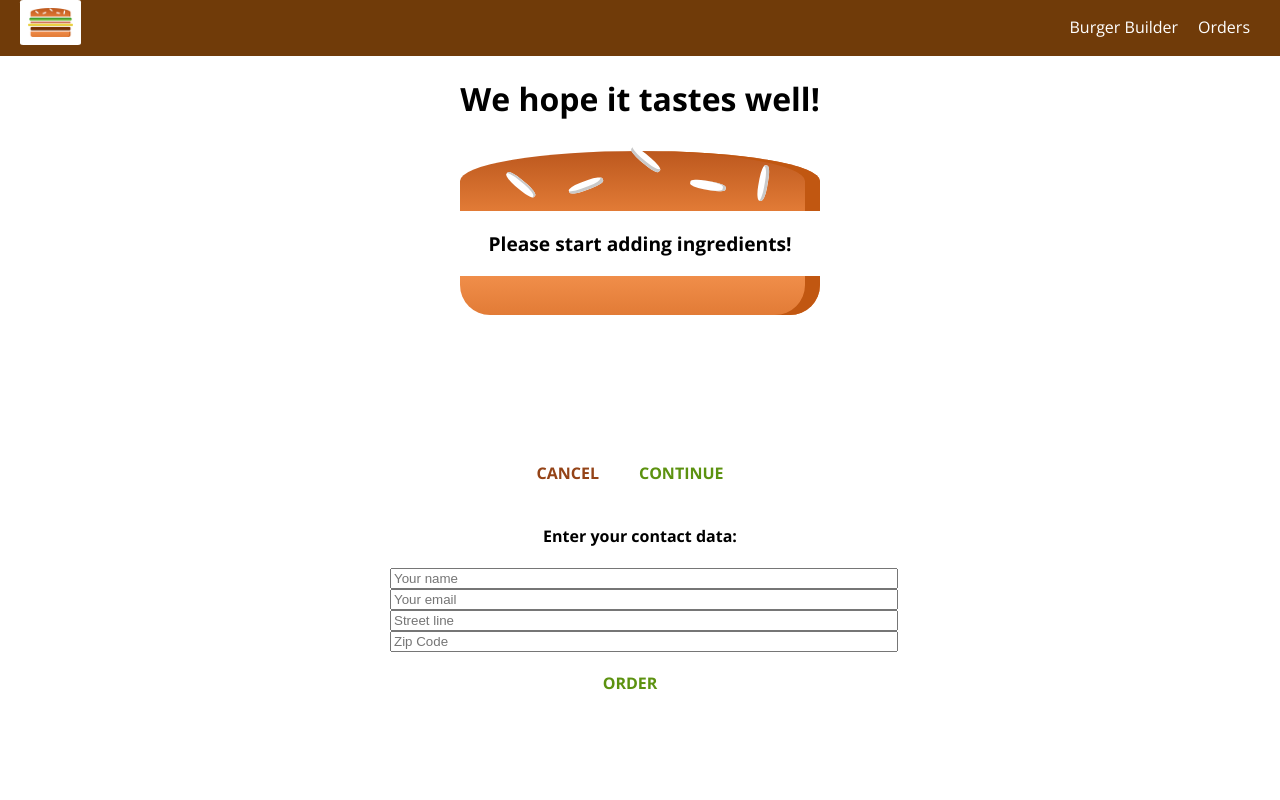
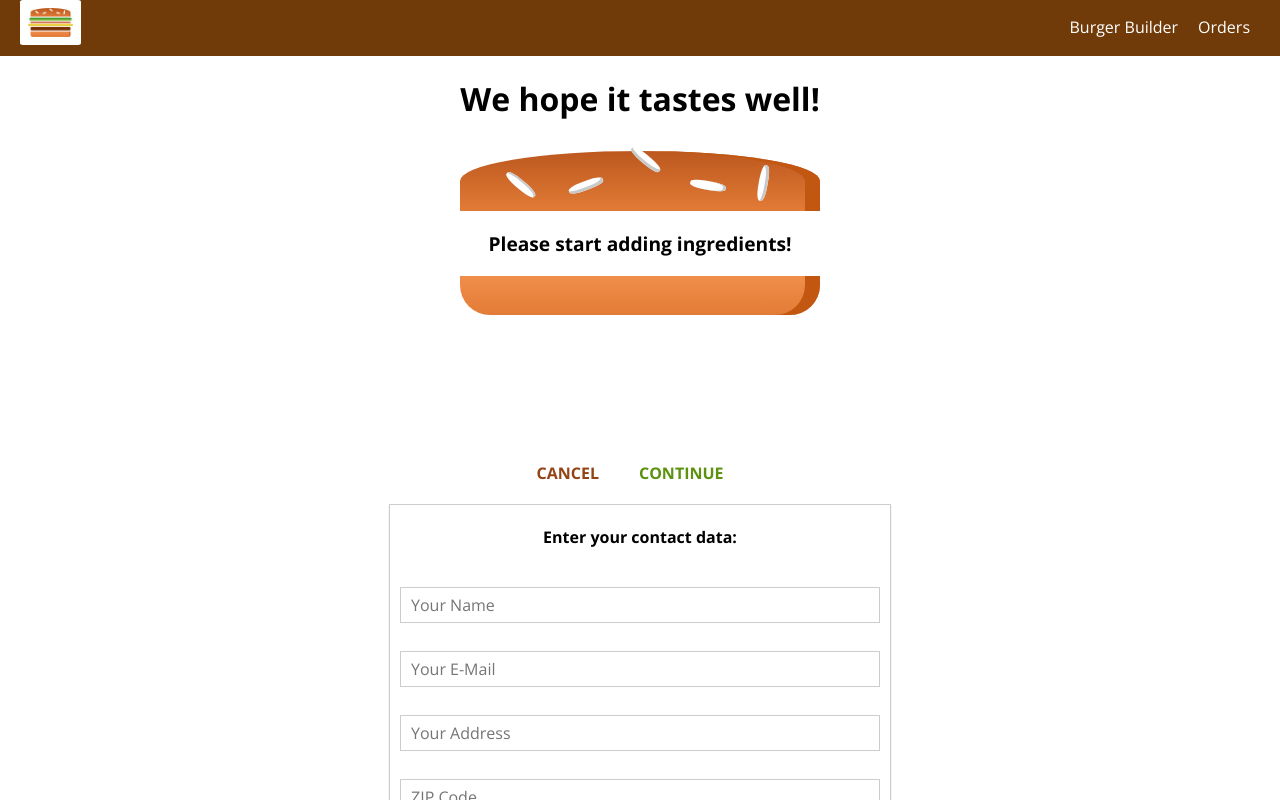
Before and after one commit to MGYOSBEL/burger-king, a React (Create React App) app: page /checkout in a window 1280 px wide. Both pictures are taken after a click on the button "CONTINUE". Shown: the top 800 px of the page. Built offline with nearby package versions, Linux system fonts and the light colour scheme.

Commit message:
- Created a custom Input element. - Created a formState wit a JS config object - Generated the order Form dinamically, based on the form state.

```diff
--- /dev/null
+++ b/src/components/UI/Input/Input.js
@@ -0,0 +1,44 @@
+import React from "react";
+import classes from "./Input.module.css";
+
+const input = (props) => {
+  let inputElement = null;
+  switch (props.elementType) {
+    case "input":
+      inputElement = (
+        <input
+          className={classes.InputElement}
+          {...props.elementConfig}
+          value={props.value}
+        />
+      );
+      break;
+    case "textarea":
+      inputElement = (
+        <textarea
+          className={classes.InputElement}
+          {...props.elementConfig}
+          value={props.value}
+        />
+      );
+      break;
+    default:
+      inputElement = (
+        <input
+          className={classes.InputElement}
+          {...props.elementConfig}
+          value={props.value}
+        />
+      );
+      break;
+  }
+
+  return (
+    <div className={classes.Input}>
+      <label className={classes.Label}>{props.label}</label>
+      {inputElement}
+    </div>
+  );
+};
+
+export default input;
--- /dev/null
+++ b/src/components/UI/Input/Input.module.css
@@ -0,0 +1,26 @@
+.Input {
+    width: 100%;
+    padding: 10px;
+    box-sizing: border-box;
+}
+
+.Label {
+    font-weight: bold;
+    display: block;
+    margin-bottom: 8px;
+}
+
+.InputElement {
+    outline: none;
+    border: 1px solid #ccc;
+    background-color: white;
+    font: inherit;
+    padding: 6px 10px;
+    width: 100%;
+    display: block;
+    box-sizing: border-box;
+}
+
+.InputElement:focus {
+    background-color: #ccc;
+}
--- a/src/containers/Checkout/ContactData/ContactData.js
+++ b/src/containers/Checkout/ContactData/ContactData.js
@@ -1,71 +1,149 @@
-import React, {Component} from 'react';
-import Button from '../../../components/UI/Button/Button';
-import classes from './ContactData.module.css';
-import axios from '../../../axios-orders';
-import Spinner from '../../../components/UI/Spinner/Spinner';
-
+import React, { Component } from "react";
+import Button from "../../../components/UI/Button/Button";
+import classes from "./ContactData.module.css";
+import axios from "../../../axios-orders";
+import Spinner from "../../../components/UI/Spinner/Spinner";
+import Input from "../../../components/UI/Input/Input";
 class ContactData extends Component {
   state = {
-        name: '',
-        email: '',
-        address: {
-            street: '',
-            zipCode: ''
+    orderForm: {
+      name: {
+        elementType: "input",
+        elementConfig: {
+          type: "text",
+          placeholder: "Your Name",
         },
-        loading: false
-    }
+        value: "",
+      },
+      email: {
+        elementType: "input",
+        elementConfig: {
+          type: "email",
+          placeholder: "Your E-Mail",
+        },
+        value: "",
+      },
+      addressLine: {
+        elementType: "input",
+        elementConfig: {
+          type: "text",
+          placeholder: "Your Address",
+        },
+        value: "",
+      },
+      zipCode: {
+        elementType: "input",
+        elementConfig: {
+          type: "text",
+          placeholder: "ZIP Code",
+        },
+        value: "",
+      },
+      country: {
+        elementType: "input",
+        elementConfig: {
+          type: "text",
+          placeholder: "Your Country",
+        },
+        value: "",
+      },
+      deliveryMethod: {
+        elementType: "select",
+        elementConfig: {
+          options: [
+            { value: "fastest", displayValue: "Fastest" },
+            { value: "normal", displayValue: "Normal" },
+            { value: "cheapest", displayValue: "Cheapest" },
+          ],
+        },
+        value: "",
+      },
+    },
+    loading: false,
+  };
 
   checkoutHandler = (event) => {
     event.preventDefault();
-        console.log('ingredients: ', this.props.ingredients);
-        console.log('price: ', this.props.price);
+    console.log("ingredients: ", this.props.ingredients);
+    console.log("price: ", this.props.price);
 
     this.setState({ loading: true });
     const order = {
       ingredients: this.props.ingredients,
       price: this.props.price,
-      customer: {
-        name: "Lele Lopez",
-        address: {
-          addressLine: "Sesame St. 29",
-          zipCode: "08012",
-          country: "Spain",
-        },
-        email: "elmo@gmail.com",
-      },
-      deliveryMethod: "urgent",
+      // customer: {
+      //   name: "Lele Lopez",
+      //   address: {
+      //     addressLine: "Sesame St. 29",
+      //     zipCode: "08012",
+      //     country: "Spain",
+      //   },
+      //   email: "elmo@gmail.com",
+      // },
+      // deliveryMethod: "urgent",
     };
-    axios.post("/orders.json", order)
+    axios
+      .post("/orders.json", order)
       .then((response) => {
         this.setState({
-          loading: false
+          loading: false,
         });
-        this.props.history.replace('/');
+        this.props.history.replace("/");
         console.log(response);
       })
       .catch((err) => {
         this.setState({
-          loading: false
+          loading: false,
         });
         console.log(err);
       });
+  };
+
+  render() {
+    let formsElementArray = [];
+    for (const key in this.state.orderForm) {
+      formsElementArray.push({
+        id: key,
+        config: this.state.orderForm[key],
+      });
     }
 
-    render () {
     let content = (
       <div className={classes.ContactData}>
-            <h4>
-                Enter your contact data:
-            </h4>
+        <h4>Enter your contact data:</h4>
         <form>
-                <input className={classes.Input} type="text" name="name" placeholder="Your name"/>
-                <input className={classes.Input} type="email" name="email" placeholder="Your email"/>
-                <input className={classes.Input} type="text" name="street" placeholder="Street line"/>
-                <input className={classes.Input} type="text" name="zipCode" placeholder="Zip Code"/>
-                <Button buttonType="Success" clicked={this.checkoutHandler}>ORDER</Button>
+          {/* <Input elementType="..." elementConfig="..." value="..." /> */}
+          {formsElementArray.map((formElement) => (
+            <Input
+              elementType={formElement.config.elementType}
+              elementConfig={formElement.config.elementConfig}
+              value={formElement.config.value}
+              key={formElement.id}
+            />
+          ))}
+          {/* <Input
+            inputElement="input"
+            type="email"
+            name="email"
+            placeholder="Your email"
+          />
+          <Input
+            inputElement="input"
+            type="text"
+            name="street"
+            placeholder="Street line"
+          />
+          <Input
+            inputElement="input"
+            type="text"
+            name="zipCode"
+            placeholder="Zip Code"
+          /> */}
+          <Button buttonType="Success" clicked={this.checkoutHandler}>
+            ORDER
+          </Button>
         </form>
       </div>
-
     );
     if (this.state.loading) {
       content = <Spinner />;
--- a/src/containers/Checkout/ContactData/ContactData.module.css
+++ b/src/containers/Checkout/ContactData/ContactData.module.css
@@ -2,6 +2,9 @@
   margin: auto;
   width: 80%;
   text-align: center;
+  border: 1px solid #ccc;
+  box-shadow: 0 2px 1px #c9c9c9;
+  margin-bottom: 16px;
 }
 
 .Input {
```
Also changed, not shown: 1 other file (tests, documents, lock files or other folders). Lines whose indentation alone changed are shown as unchanged.
